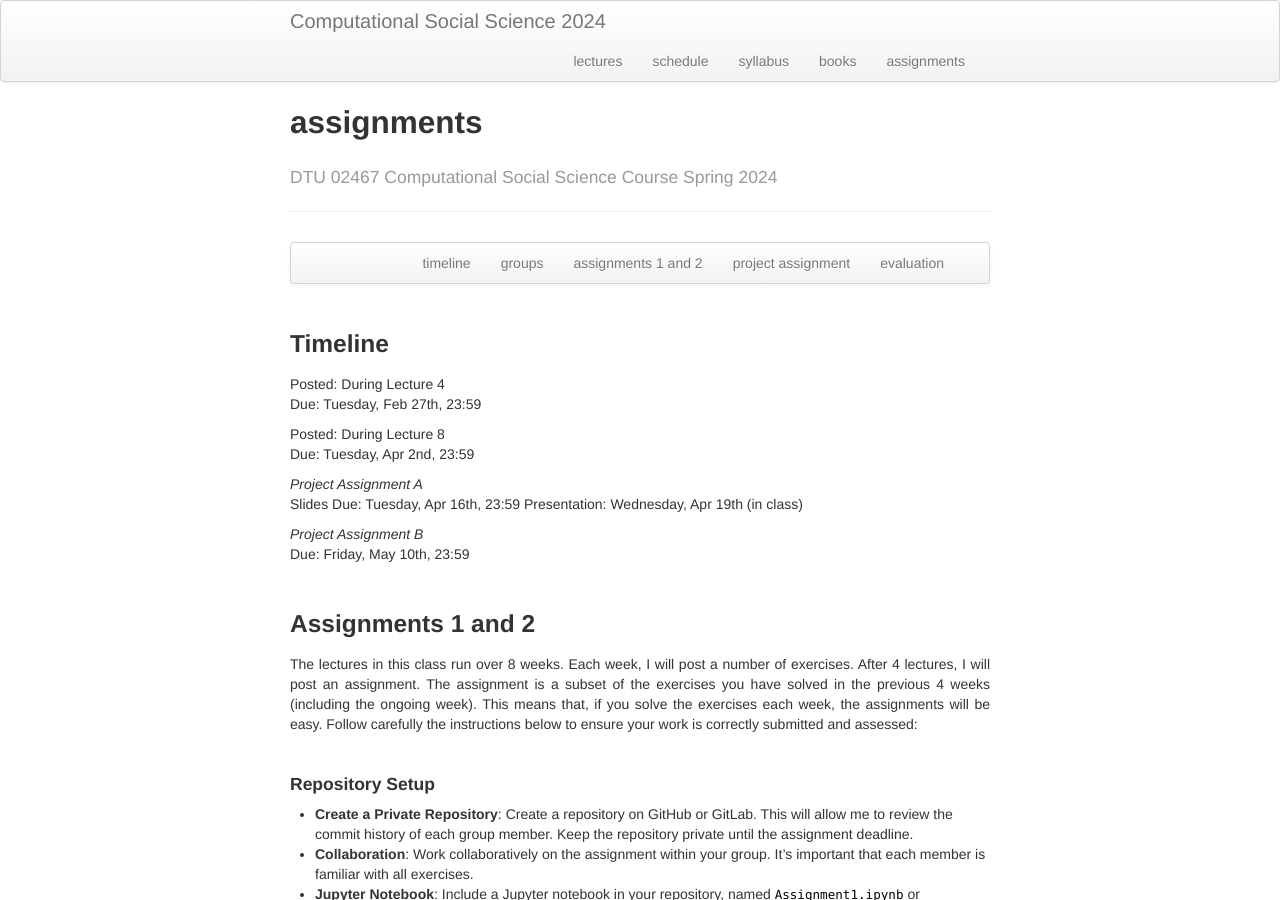
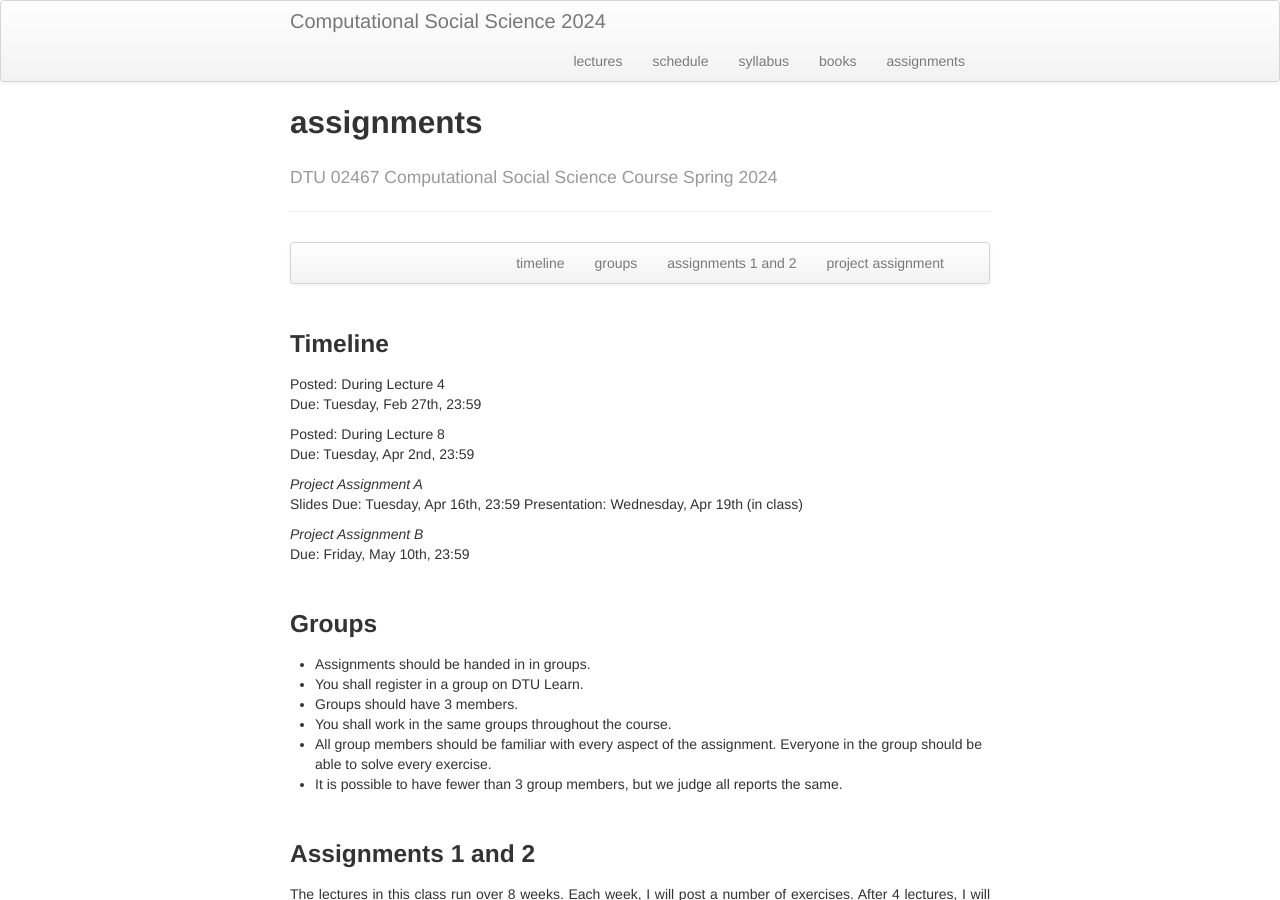
Before and after one commit to Simo067m/comsocsci2024, a Jekyll site: the page built from docs/assignments.md, in a window 1280 px wide and 900 px high. Built offline with Jekyll 4.4.1, drawn with Linux system fonts in a browser that asks for light colours.

Commit message:
small changes

```diff
--- a/docs/assignments.md
+++ b/docs/assignments.md
@@ -12,7 +12,6 @@ description: A course led by Laura Alessandretti on Computational Social Science
              <li><a href="#groups">groups</a></li>
              <li><a href="#assignments12">assignments 1 and 2</a></li>
              <li><a href="#project-assignment">project assignment</a></li>
-             <li><a href="#evaluation">evaluation</a></li>
          </ul>
      </div>
  </div>
@@ -34,6 +33,15 @@ Presentation: Wednesday, Apr 19th (in class)
 
 _Project Assignment B_
 Due: Friday, May 10th, 23:59
+
+
+### <a name="groups"></a>Groups
+* Assignments should be handed in in groups.
+* You shall register in a group on DTU Learn.
+* Groups should have 3 members.
+* You shall work in the same groups throughout the course.
+* All group members should be familiar with every aspect of the assignment. Everyone in the group should be able to solve every exercise.
+* It is possible to have fewer than 3 group members, but we judge all reports the same.
 
 
 ### <a name="assignments12"></a>Assignments 1 and 2
```
